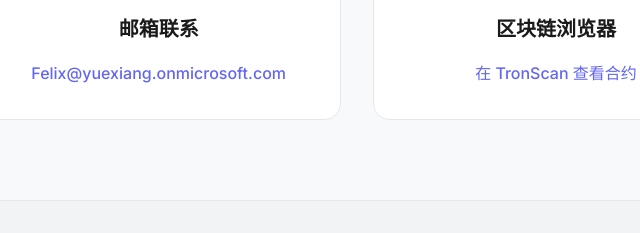
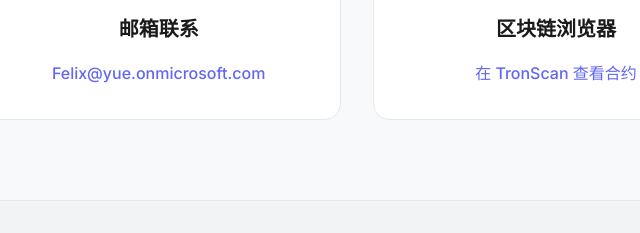
Before and after one commit to felixremote/felix-website, a website: page index.html in a window 1280 px wide. Shown: the part 4610-4843 px from the top of the page, 84-724 px from the left. Drawn offline with Linux system fonts and the light colour scheme.

Commit message:
更新邮箱地址

```diff
--- a/index.html
+++ b/index.html
@@ -324,7 +324,7 @@
                     <div class="contact-icon">📧</div>
                     <h3>邮箱联系</h3>
                     <a href="mailto:Felix@yuexiang.onmicrosoft.com" class="contact-link">
-                        Felix@yuexiang.onmicrosoft.com
+                        Felix@yue.onmicrosoft.com
                     </a>
                 </div>
                 <div class="contact-card">
```
